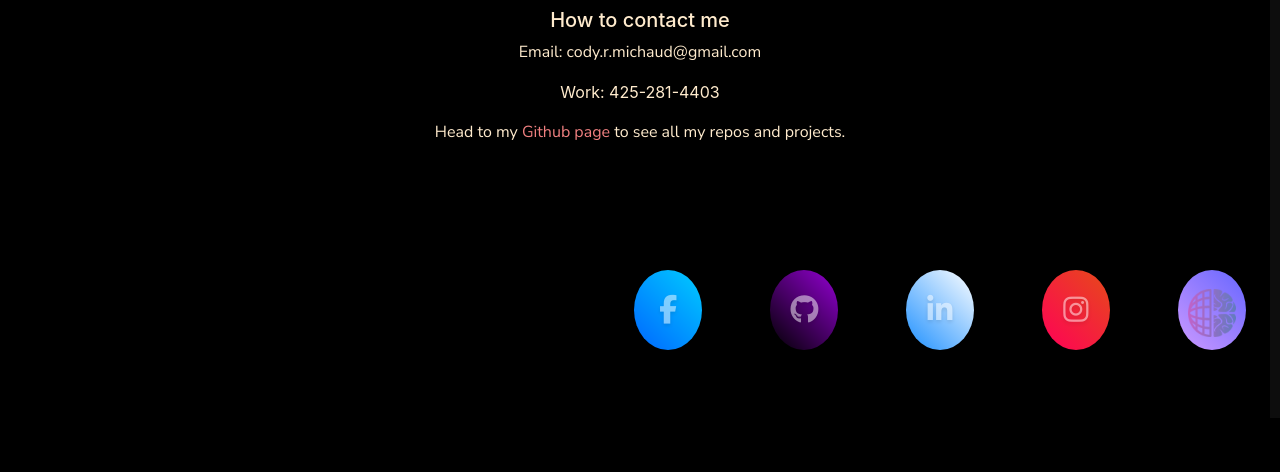
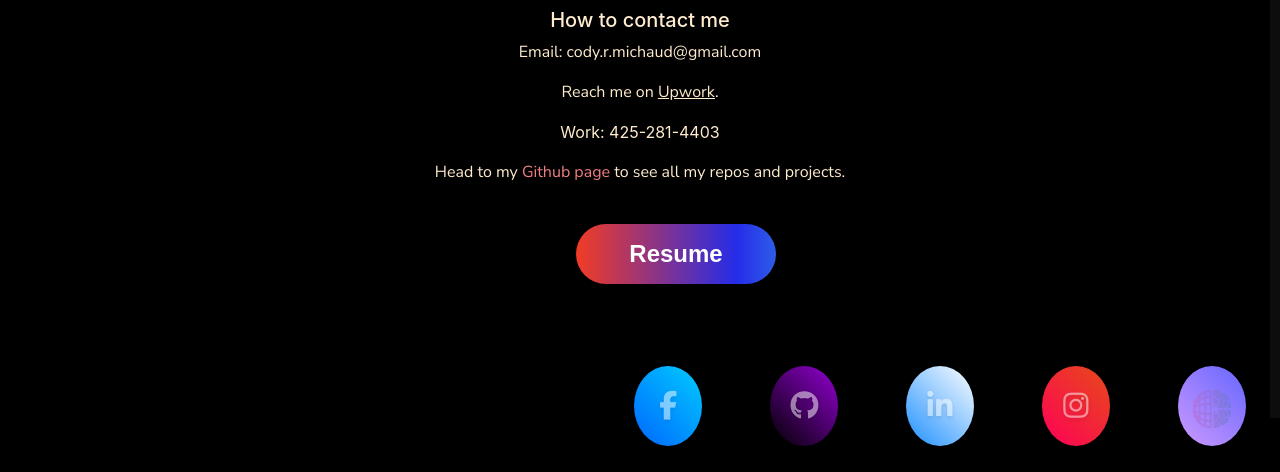
Before and after one commit to codymichaud/work_portfolio, a website: page port.contact.html in a window 1280 px wide. Shown: the part 382-854 px from the top of the page. Before the commit the page ends 800 px from the top, so only its background shows below. Drawn offline with nearby package versions, Linux system fonts and the light colour scheme; a web font is replaced by a local one.

Commit message:
finshed glowing buttons. Finished glowing animated gradient for resume button

```diff
--- a/assets/css/portfolio.css
+++ b/assets/css/portfolio.css
@@ -250,7 +250,7 @@ IMG.latteDImg{
     text-decoration:none;
 }
 
-.resPdf{
+/*.resPdf{
     font-family: 'Nunito Sans', sans-serif;
 font-weight: bold;
 text-decoration: none;
@@ -267,7 +267,7 @@ text-decoration: none;
 
 .resHead{
     font-family: 'Nunito Sans', sans-serif;
-}
+}*/
 
 .marg{
     margin-bottom: 50px;
@@ -480,3 +480,76 @@ text-decoration: underline;
 margin-top: 50px;
 padding-left: 10px;
 }
+
+.upWork{
+    text-align: center;
+    color: blanchedalmond;
+}
+
+.upWorkLink{
+    text-decoration: underline;
+    color: blanchedalmond;
+}
+
+/*.upWorkLink:hover {
+
+}*/
+
+.resGradient {
+    position: absolute;
+    /* top: 50%;*/
+    left: 50%;
+    transform: translate3d(-50%, -50%);
+    width: 200px;
+    height: 60px;
+    line-height: 60px;
+    text-align: center;
+    color: #fff;
+    font-weight: bold;
+    font-size: 24px;
+    text-decoration:none;
+    font-family: sans-serif;
+    background: linear-gradient(90deg, rgba(242,60,36,1) 0%, rgba(37,44,232,1) 20%, rgba(71,235,235,1) 40%, rgba(51,148,47,1) 60%, rgba(207,222,56,1) 80%, rgba(242,60,36,1) 100%);
+    background-size: 400%;
+    border-radius: 10rem;
+    z-index: 1;
+    margin-left: -5%;
+
+
+}
+
+.resGradient:hover{
+    color: #181919;
+    animation: animate 8s linear infinite;
+}
+
+@keyframes animate{
+    0%{
+        background-position: 0%;
+    }
+    100%{
+        background-position: 400%;
+    }
+}
+
+.resGradient::before{
+    background: linear-gradient(90deg, rgba(242,60,36,1) 0%, rgba(37,44,232,1) 20%, rgba(71,235,235,1) 40%, rgba(51,148,47,1) 60%, rgba(207,222,56,1) 80%, rgba(242,60,36,1) 100%);
+    position: absolute;
+    content: '';
+    top: -5px;
+    left: -5px;
+    right: -5px;
+    bottom: -5px;
+    z-index: -1;
+    background-size: 400%;
+    filter: blur(20px);
+    opacity: 0;
+    transition: 0.5s;
+    border-radius: 10rem;
+}
+
+.resGradient:hover::before{
+    filter: blur(20px);
+    opacity: 1;
+    animation: animate 8s linear infinite;
+}
--- a/port.contact.html
+++ b/port.contact.html
@@ -71,14 +71,21 @@
     <div class="contactInformation col-12 align-content-center">
         <h5 class="contactInfo container-fluid">How to contact me</h5>
         <p class="email container-fluid" id="font3"> Email: cody.r.michaud@gmail.com</p>
+        <p class="upWork container-fluid" id="font3">Reach me on <a
+                href="https://www.upwork.com/freelancers/~014a06d8859dfbd50e" class="upWorkLink">Upwork</a>.</p>
         <p class="phoneNumb container-fluid">Work: 425-281-4403</p>
         <p class="container-fluid text-center githubName" id="font3">Head to
             my <a href="https://github.com/codymichaud" target="_blank" class="githubHref">Github page</a> to see all my
             repos and projects.</p>
+        <br>
+        <h4 class="resHead container-fluid mx-auto text-center"><a href="./assets/Cody Resume (3).pdf" target="_blank"
+                class="resPdf resGradient">Resume</a>
 
 
 
     </div>
+    <br>
+
     <div class="glowBtns">
         <ul>
             <li><a href="#" target="_blank"><i class="fab fa-facebook-f"></i></a></li>
@@ -87,7 +94,7 @@
                         class="fab fa-linkedin-in"></i></a></li>
             <li><a href="#" target="_blank"><i class="fab fa-instagram"></i></a></li>
             <li><a href="https://www.openxeducation.com" target="_blank"><img src="./assets/imgs/favicon.ico"
-                        alt=""></a></li>
+                        alt="openX" class="fab fa-openx"></a></li>
         </ul>
     </div>
 
```
Also changed, not shown: projects.html (+3 -4 lines).
